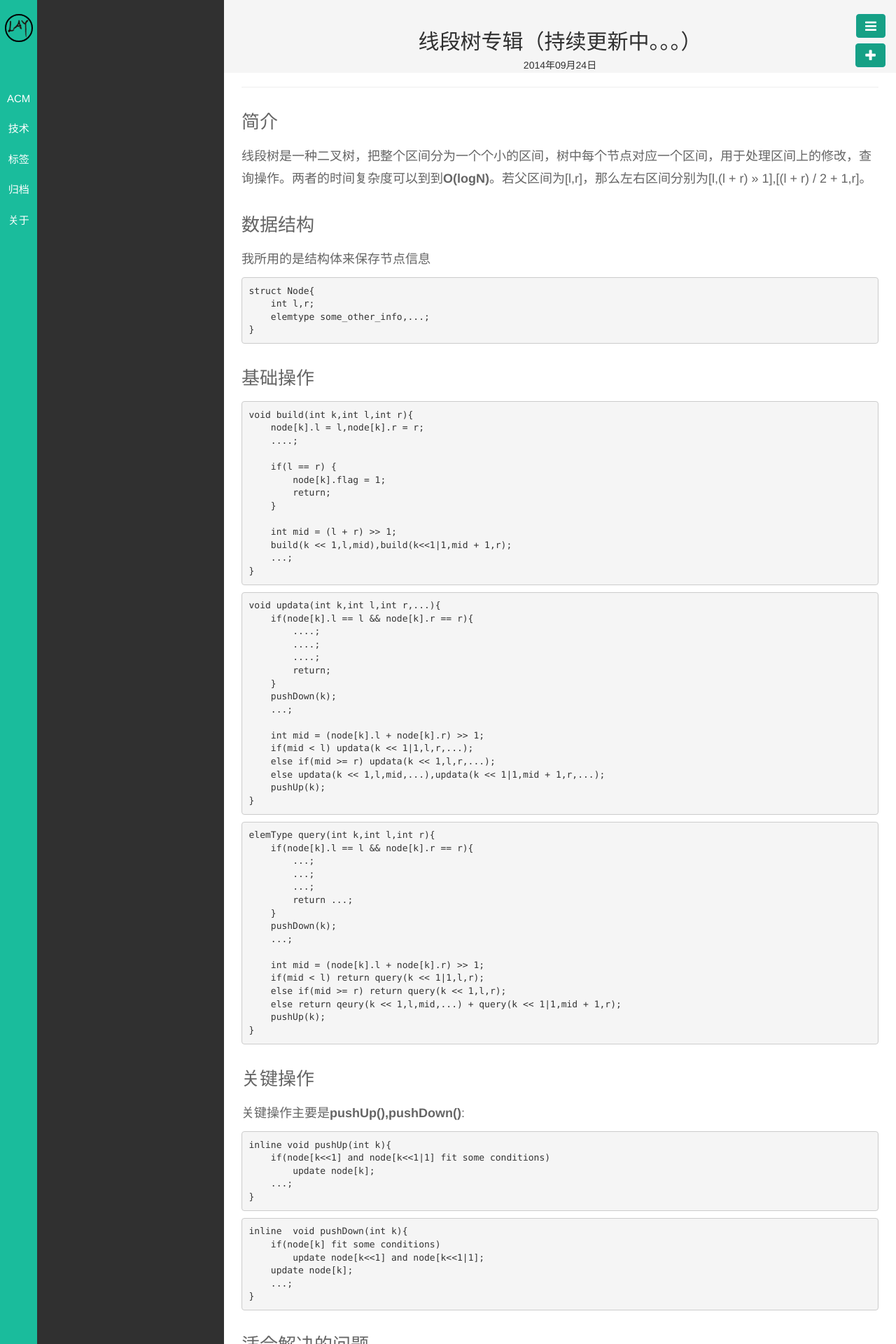
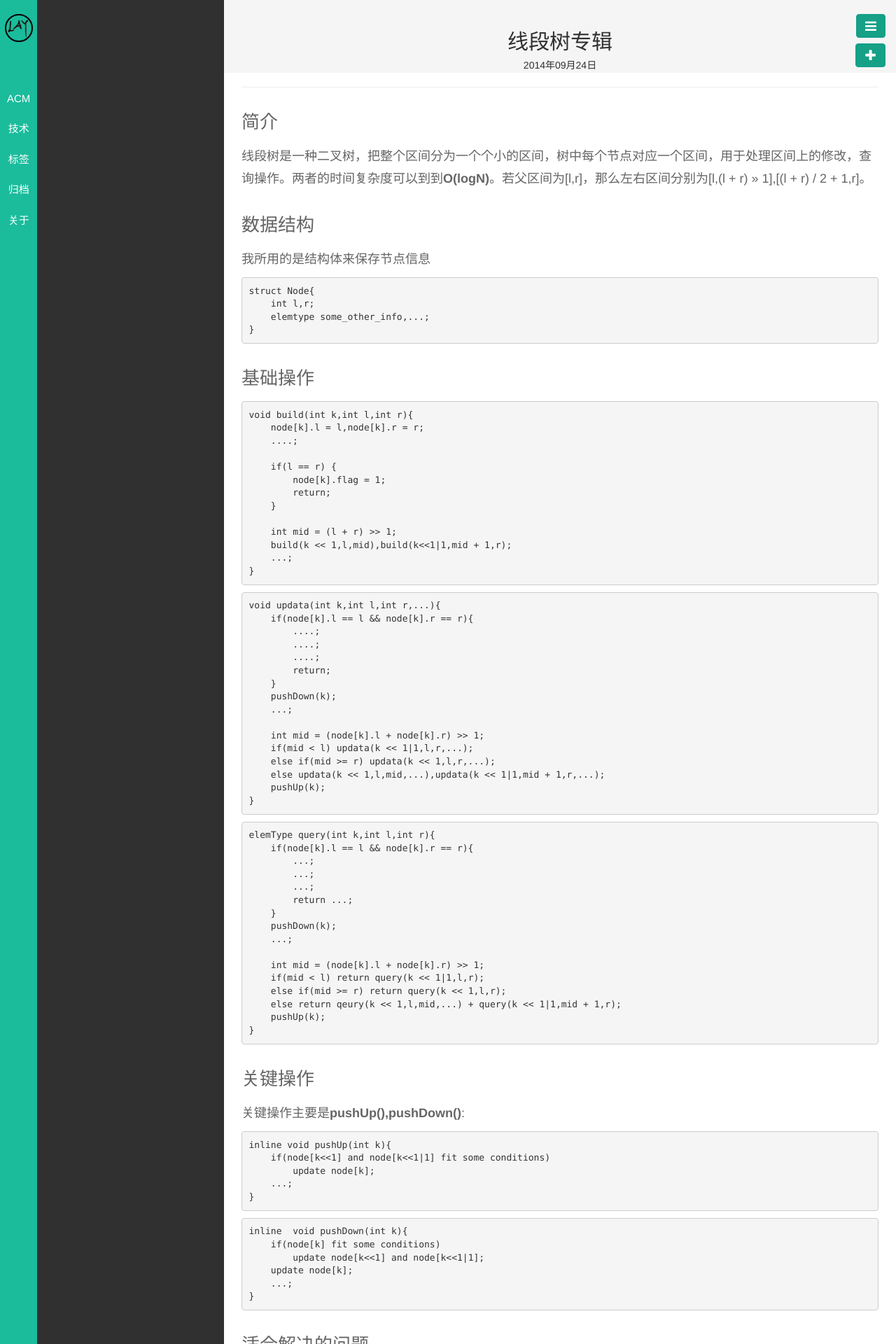
Before and after one commit to pstreeplus/pstreeplus.github.com, a Jekyll site: the page built from _posts/ACM/2014-09-24-segTree.md, in a window 1280 px wide. Shown: the top 1920 px of the page at 70% size. Built offline with Jekyll 4.4.1, drawn with Linux system fonts in a browser that asks for light colours; nearby versions of some CDN libraries; library files that are not in the unit come from our copies; Markdown is read by kramdown in place of the engine named in the settings.

Commit message:
Update 2014-09-24-segTree.md

```diff
--- a/_posts/ACM/2014-09-24-segTree.md
+++ b/_posts/ACM/2014-09-24-segTree.md
@@ -1,6 +1,6 @@
 ---
 layout: post
-title: 线段树专辑（持续更新中。。。）
+title: 线段树专辑
 category: ACM
 tags: 线段树
 keywords:
```
